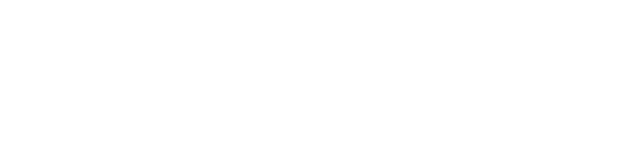
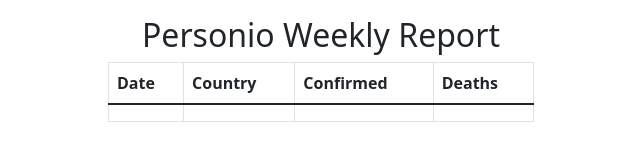
Before and after one commit to risingwolf21/personio_extension, a plain HTML site: page index.html in a window 1280 px wide. Shown: the whole page, without its empty margins (319-959 px from the left). Drawn offline with nearby package versions, Linux system fonts and the light colour scheme; no server answers.

Commit message:
added initial files

```diff
--- a/index.html
+++ b/index.html
@@ -1,9 +1,34 @@
 <!DOCTYPE html>
 <html>
+
 <head>
-    <title>Personio Extension</title>
+    <title>Personio Weekly Report</title>
     <meta charset="utf-8">
+    <link href="https://cdn.jsdelivr.net/npm/bootstrap@5.1.3/dist/css/bootstrap.min.css" rel="stylesheet">
 </head>
+
 <body>
+    <div class="container mt-3" style="width: 450px;">
+        <h2 class="text-center">Personio Weekly Report</h2>
+        <table class="table table-bordered">
+            <thead>
+                <tr>
+                    <th>Date</th>
+                    <th>Country</th>
+                    <th>Confirmed</th>
+                    <th>Deaths</th>
+                </tr>
+            </thead>
+            <tbody>
+                <tr>
+                    <td id="date"></td>
+                    <td id="areaName"></td>
+                    <td id="latestBy"></td>
+                    <td id="deathNew"></td>
+                </tr>
+            </tbody>
+        </table>
+    </div>
 </body>
+<script src="script.js"></script>
 </html>
--- /dev/null
+++ b/script.js
@@ -0,0 +1,9 @@
+async function fetchData() {
+    const res=await fetch ("https://api.coronavirus.data.gov.uk/v1/data");
+    const record=await res.json();
+    document.getElementById("date").innerHTML=record.data[0].date;
+    document.getElementById("areaName").innerHTML=record.data[0].areaName;
+    document.getElementById("latestBy").innerHTML=record.data[0].latestBy;
+    document.getElementById("deathNew").innerHTML=record.data[0].deathNew;
+}
+fetchData();
```
Also changed, not shown: manifest.json (added).
